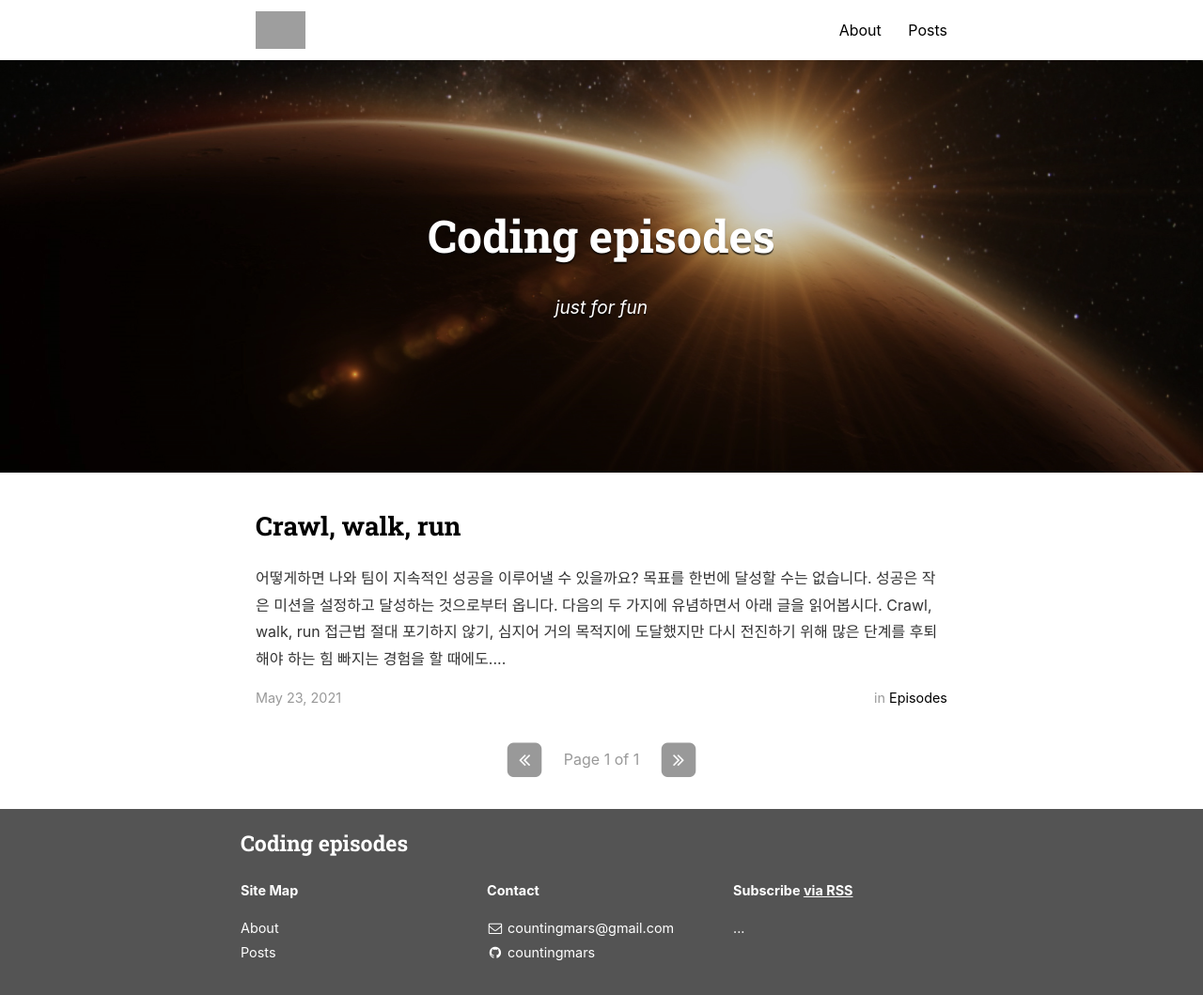
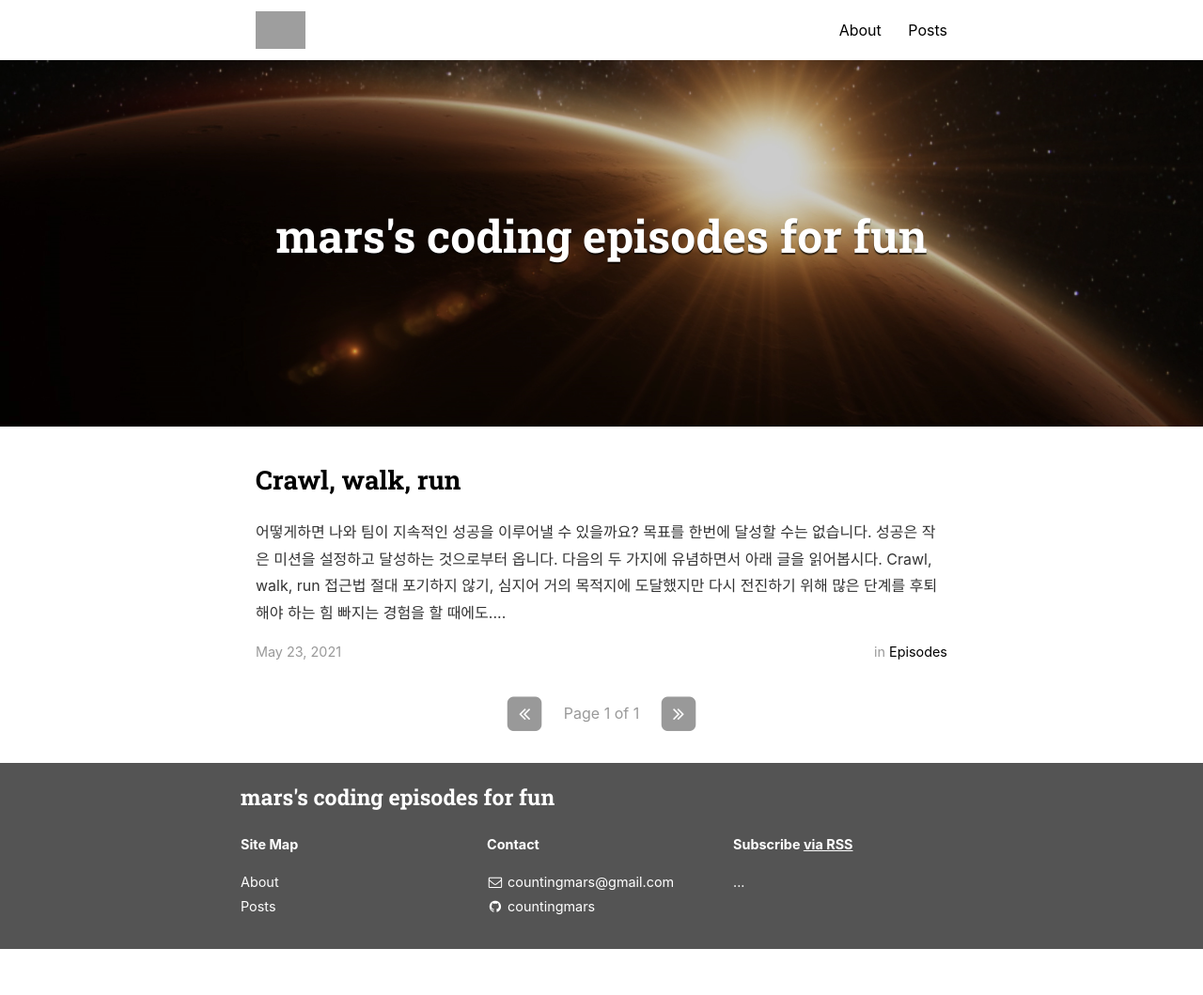
Before and after one commit to countingmars/countingmars.github.io, a Jekyll site: the page built from index.html, in a window 1280 px wide. Shown: the whole page at 94% size. Built offline with Jekyll 4.4.1, drawn with Linux system fonts in a browser that asks for light colours; nearby versions of some CDN libraries; the list of posts is cut into pages by our own code; after the commit the page ends 1010 px from its top, so only the background shows below that; grey boxes are pictures that could not be loaded.

Commit message:
rename title

```diff
--- a/_config.yml
+++ b/_config.yml
@@ -9,8 +9,8 @@ exclude:
   - "/vendor/"
 
 # Site settings
-title: Coding episodes
-subtitle: "just for fun"
+title: mars's coding episodes for fun
+subtitle:
 email: countingmars@gmail.com
 name: Mars Kang
 description: >
```
